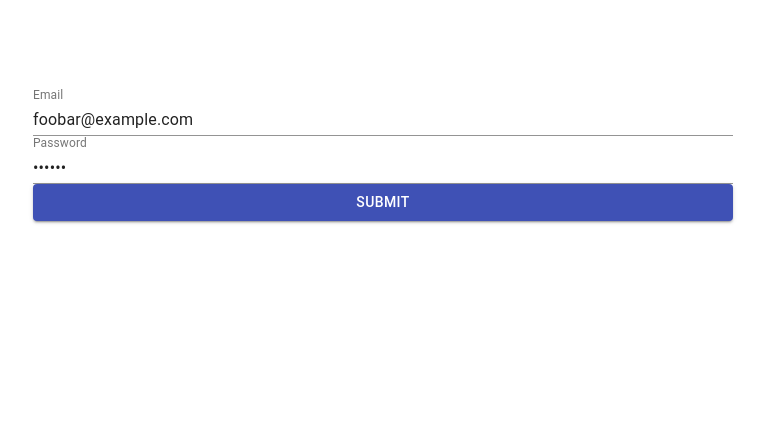
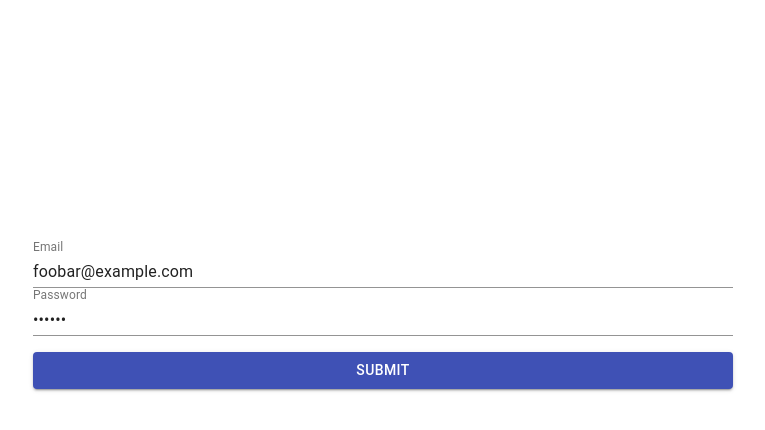
Before and after one commit to kate-vovk/movieFinder-react, a React app: page / in a window 1280 px wide. Shown: the top 430 px of the page, without its empty margins (257-1022 px from the left). Built offline with nearby package versions, Linux system fonts and the light colour scheme.

Commit message:
changed styles

```diff
--- a/src/pages/registerForm/RegisterForm.tsx
+++ b/src/pages/registerForm/RegisterForm.tsx
@@ -58,7 +58,13 @@ export const RegisterForm: FunctionComponent = () => {
           error={formik.touched.password && Boolean(formik.errors.password)}
           helperText={formik.touched.password && formik.errors.password}
         />
-        <Button color="primary" variant="contained" fullWidth type="submit">
+        <Button
+          className={classes.submit}
+          color="primary"
+          variant="contained"
+          fullWidth
+          type="submit"
+        >
           Submit
         </Button>
       </form>
--- a/src/pages/registerForm/styles.ts
+++ b/src/pages/registerForm/styles.ts
@@ -1,30 +1,15 @@
 import { makeStyles } from '@material-ui/core';
 
-// export const useStyle = makeStyles(() => ({
-//   paper: {
-//     display: 'flex',
-//     flexDirection: 'column',
-//     alignItems: 'center',
-//     // borderStyle: 'solid',
-//     // border: 1,
-//   },
-//   form: {
-//     width: '100%',
-//   },
-//   textField: {
-//     // marginBottom: 25,
-//   },
-// }));
 export const useStyle = makeStyles((theme) => ({
   paper: {
-    marginTop: theme.spacing(8),
+    marginTop: theme.spacing(15),
     display: 'flex',
     flexDirection: 'column',
     alignItems: 'center',
   },
   form: {
     width: '100%',
-    marginTop: theme.spacing(3),
+    marginTop: theme.spacing(15),
   },
   submit: {
     margin: theme.spacing(2, 0),
```
